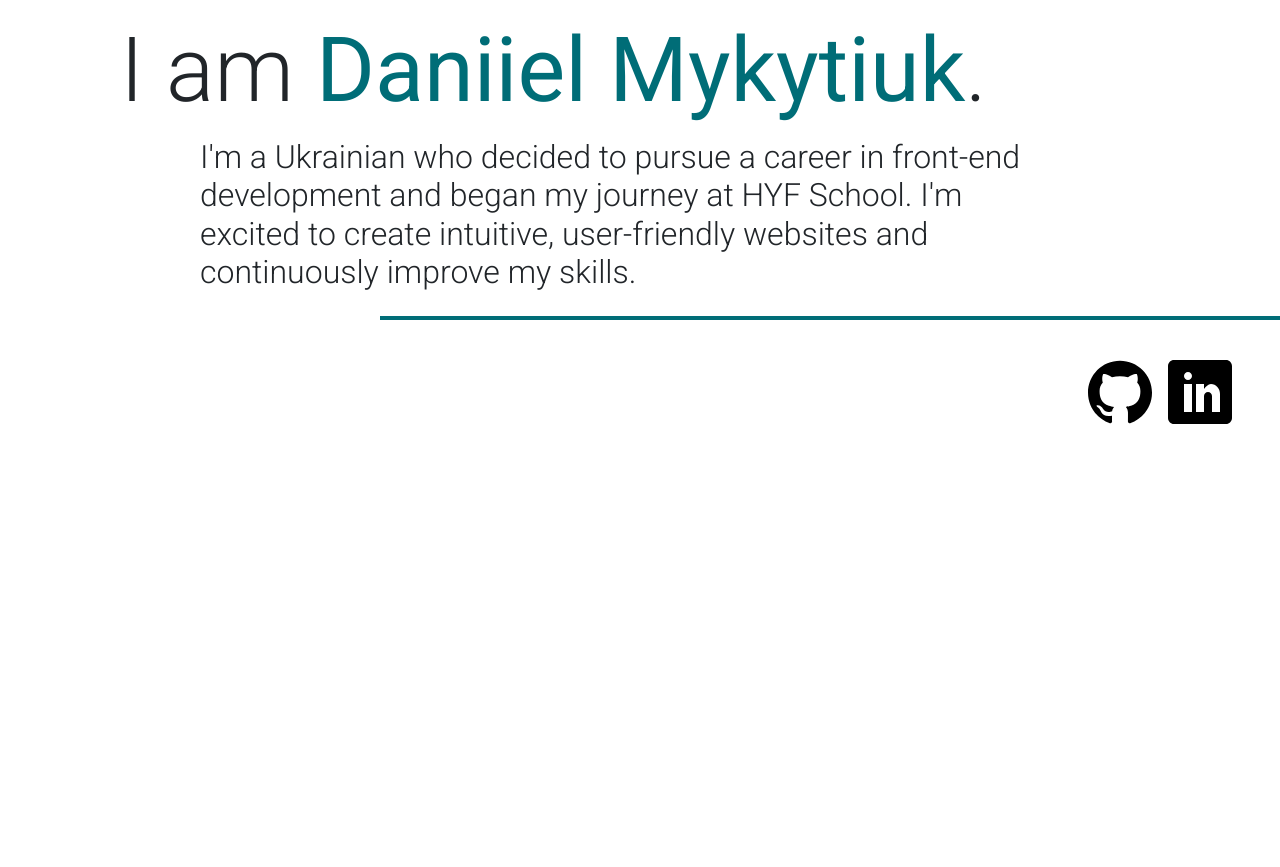
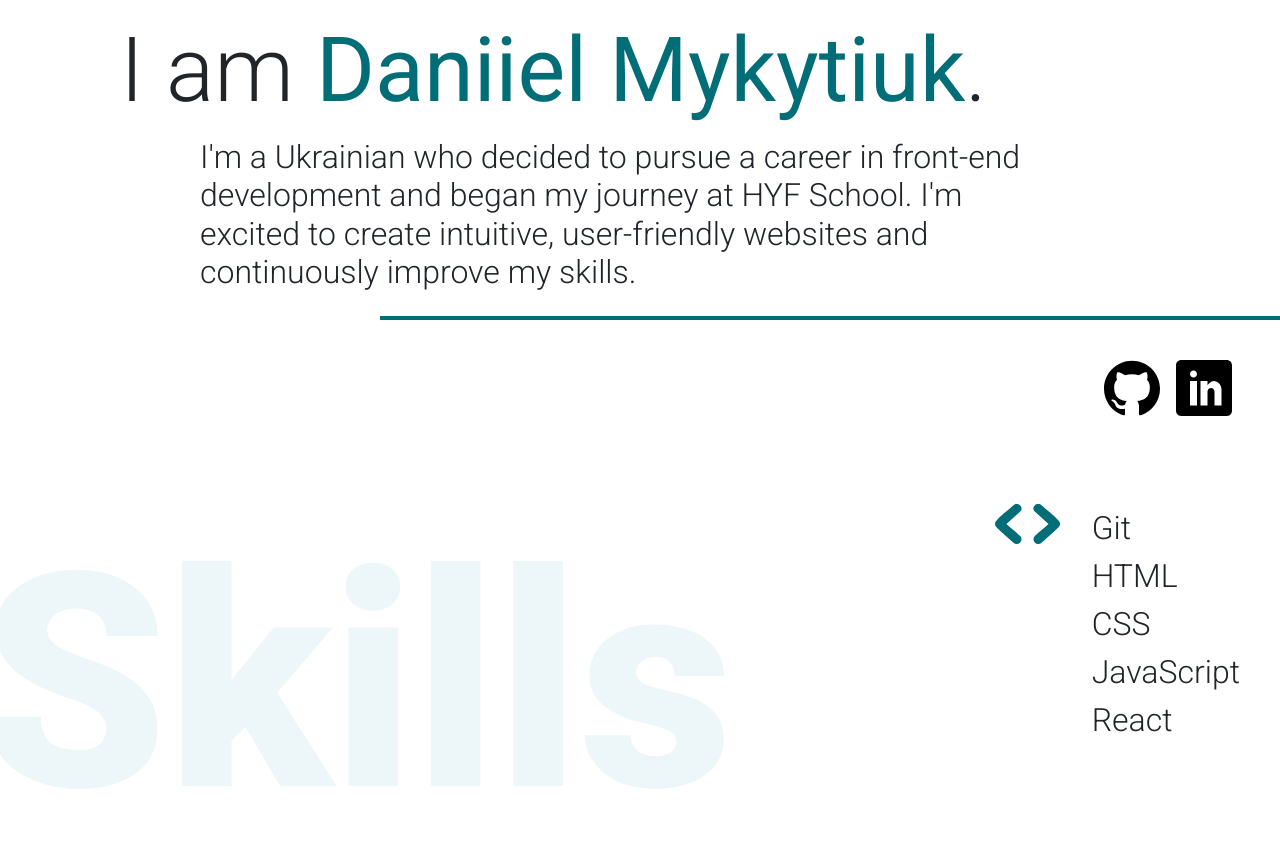
Before and after one commit to danmkt00/My-Portfolio, a website: page index.html in a window 1280 px wide. Shown: the part 349-1216 px from the top of the page. Before the commit the page ends 901 px from the top, so only its background shows below. Drawn offline with nearby package versions, Linux system fonts and the light colour scheme.

Commit message:
add skills section

```diff
--- a/index.html
+++ b/index.html
@@ -1,16 +1,13 @@
 <!DOCTYPE html>
 <html lang="en">
+
 <head>
   <meta charset="UTF-8" />
   <link rel="icon" type="image/svg+xml" href="./client/assets/favicon.ico" />
   <meta name="viewport" content="width=device-width, initial-scale=1.0" />
   <title>project!</title>
-    <link
-      href="https://cdn.jsdelivr.net/npm/bootstrap@5.1.3/dist/css/bootstrap.min.css"
-      rel="stylesheet"
-      integrity="sha384-1BmE4kWBq78iYhFldvKuhfTAU6auU8tT94WrHftjDbrCEXSU1oBoqyl2QvZ6jIW3"
-      crossorigin="anonymous"
-    />
+  <link href="https://cdn.jsdelivr.net/npm/bootstrap@5.1.3/dist/css/bootstrap.min.css" rel="stylesheet"
+    integrity="sha384-1BmE4kWBq78iYhFldvKuhfTAU6auU8tT94WrHftjDbrCEXSU1oBoqyl2QvZ6jIW3" crossorigin="anonymous" />
   <link href="./styles/index.css" rel="stylesheet" />
 </head>
 
@@ -37,11 +34,7 @@
 
   <!-- Intro section -->
   <section id="main">
-      <img
-        src="assets/Arrow5.png"
-        alt="main-arrow"
-        class="position-absolute main-arrow"
-      />
+    <img src="assets/Arrow5.png" alt="main-arrow" class="position-absolute main-arrow" />
     <div class="main main-header">
       <h1 class="main-heading">Hello.</h1>
       <div class="typing-wrapper">
@@ -62,18 +55,27 @@
         <a href="https://github.com/danmkt00" target="_blank">
           <img src="assets/github.svg" alt="github" class="logo mx-2" />
         </a>
-          <a
-            href="https://www.linkedin.com/in/daniiel-mykytiuk-3a339b26b/"
-            target="_blank"
-          >
-            <img
-              src="assets/linkedin-square.svg"
-              alt="linkedin"
-              class="logo mx-2"
-            />
+        <a href="https://www.linkedin.com/in/daniiel-mykytiuk-3a339b26b/" target="_blank">
+          <img src="assets/linkedin-square.svg" alt="linkedin" class="logo mx-2" />
         </a>
       </div>
     </section>
   </section>
+
+  <!-- Skills section -->
+  <section id="skills" class="position-relative mb-5">
+    <h1 class="skills-heading resp-heading">Skills</h1>
+    <div class="d-flex position-absolute skills-cont">
+      <img src="assets/dev.svg" alt="dev" class="logo-skills mb-2" />
+      <ul class="skills-group-dev skills-text resp-text">
+        <li>Git</li>
+        <li>HTML</li>
+        <li>CSS</li>
+        <li>JavaScript</li>
+        <li>React</li>
+      </ul>
+    </div>
+  </section>
 </body>
+
 </html>
--- a/styles/something.css
+++ b/styles/something.css
@@ -67,3 +67,46 @@ a:hover {
   margin-right: -40px;
   padding: 40px;
 }
+
+/* Skills section  */
+.skills-heading {
+  font-family: Roboto, sans-serif;
+  font-weight: 900;
+  color: #edf6f9;
+  font-size: 300px;
+  margin-left: -60px;
+}
+
+.skills-cont {
+  top: 0;
+  right: 0;
+}
+
+.skills-text {
+  font-family: Roboto, sans-serif;
+  font-weight: 300;
+  font-size: 32px;
+}
+
+.skills-group-random {
+  list-style: none;
+  text-align: end;
+}
+
+.skills-group-dev {
+  list-style: none;
+  text-align: start;
+}
+
+.logo {
+  width: 56px;
+  height: 56px;
+}
+
+.logo:hover {
+  opacity: 0.85;
+}
+
+.logo-skills {
+  height: 40px;
+}
```
Also changed, not shown: planning/development-strategy.md (+1 -1 lines). Lines whose indentation alone changed are shown as unchanged.
